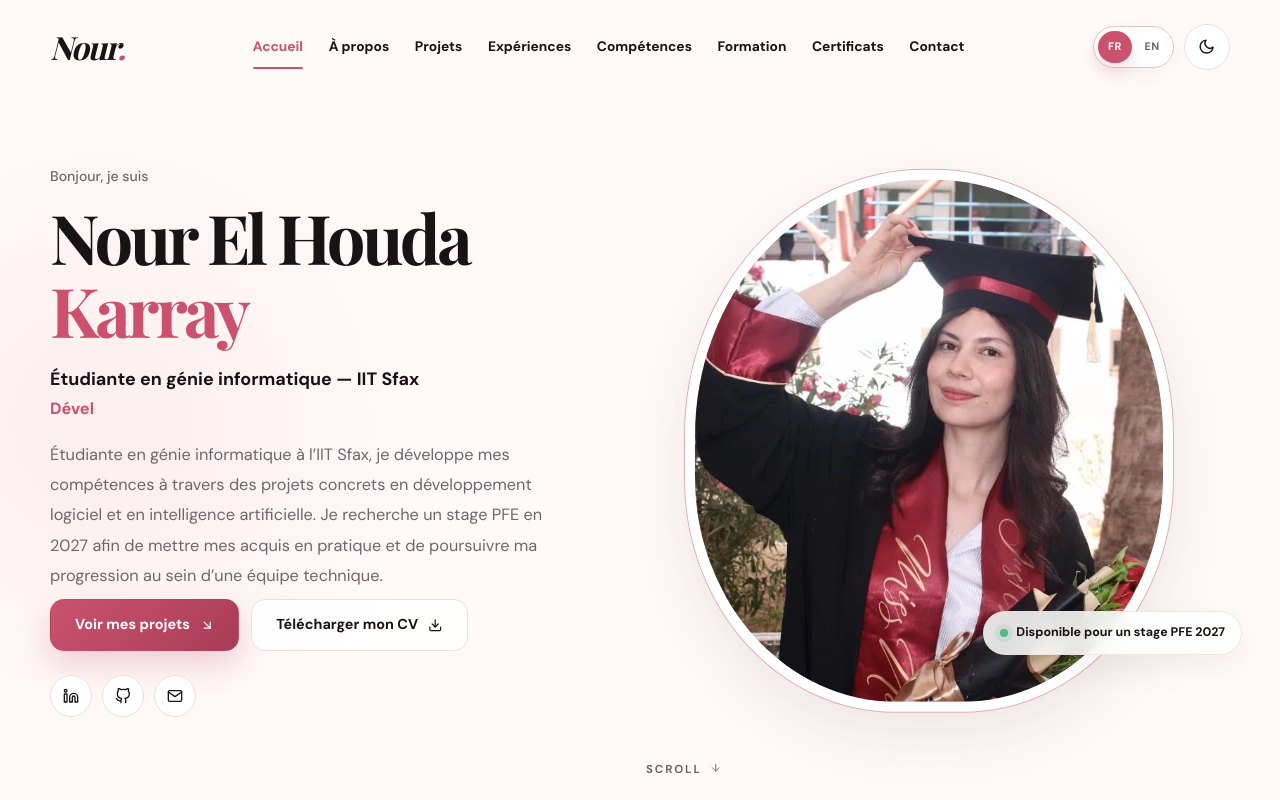
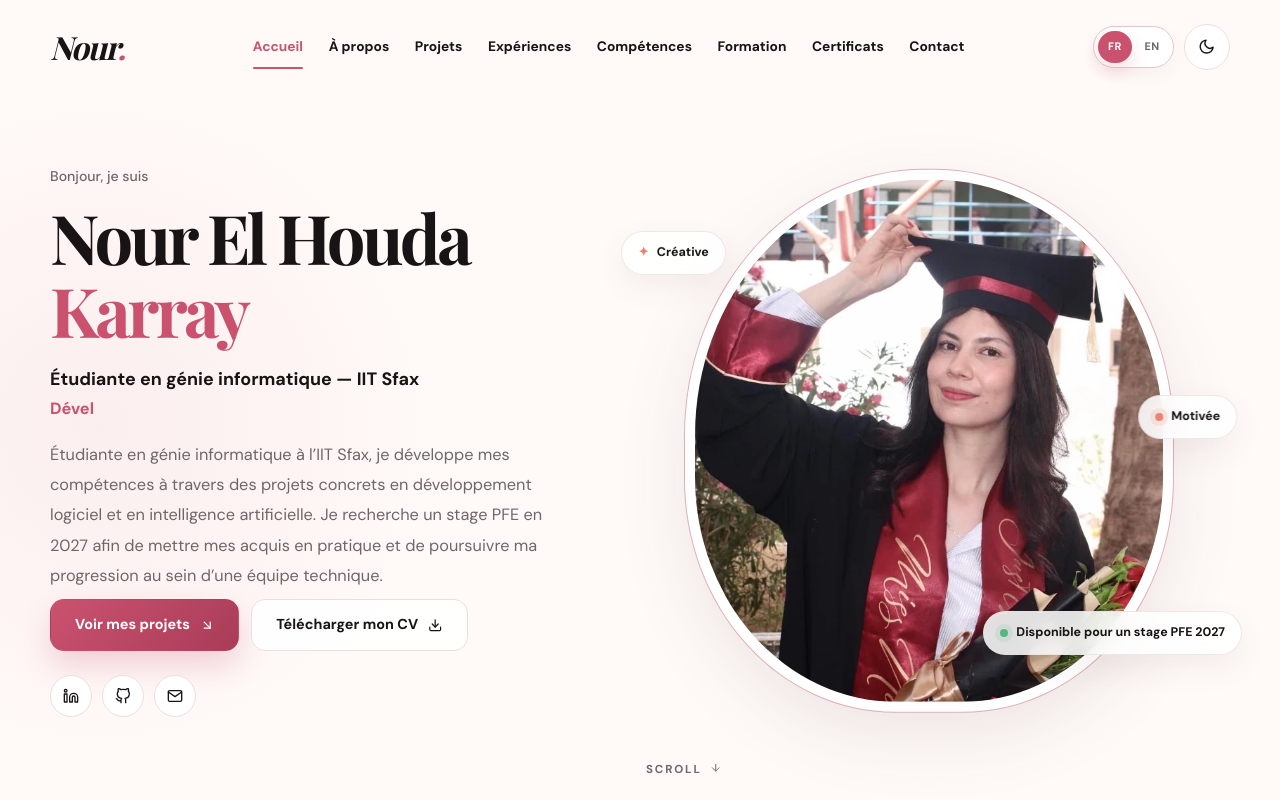
Before and after one commit to nour-karray/Software-Engineering-Portfolio, a React (Vite) app: page / in a window 1280 px wide. Shown: the top 800 px of the page. Built offline with nearby package versions, Linux system fonts and the light colour scheme.

Commit message:
Restore hero portrait badges

```diff
--- a/src/components/Hero.jsx
+++ b/src/components/Hero.jsx
@@ -127,11 +127,25 @@ function Hero() {
             </div>
           </div>
           <motion.div
+            className="floating-tag floating-tag--top"
+            animate={reduceMotion ? undefined : { y: [0, -9, 0] }}
+            transition={reduceMotion ? undefined : { duration: 4, repeat: Infinity, ease: "easeInOut" }}
+          >
+            <span>✦</span> {t.hero.creative}
+          </motion.div>
+          <motion.div
             className="floating-tag floating-tag--bottom"
             animate={reduceMotion ? undefined : { y: [0, 9, 0] }}
             transition={reduceMotion ? undefined : { duration: 4.6, repeat: Infinity, ease: "easeInOut" }}
           >
             <span className="status-dot" /> {t.hero.availability}
+          </motion.div>
+          <motion.div
+            className="floating-tag floating-tag--side"
+            animate={reduceMotion ? undefined : { x: [0, 8, 0] }}
+            transition={reduceMotion ? undefined : { duration: 4.3, repeat: Infinity, ease: "easeInOut" }}
+          >
+            <span className="motivation-dot" /> {t.hero.motivated}
           </motion.div>
         </motion.div>
       </div>
--- a/src/data/translations.js
+++ b/src/data/translations.js
@@ -33,7 +33,9 @@ export const translations = {
       socialsLabel: "Réseaux sociaux",
       portraitAlt: "Portrait professionnel de Nour El Houda Karray",
       graduationAlt: "Nour El Houda Karray lors de sa remise de diplôme",
+      creative: "Créative",
       availability: "Disponible pour un stage PFE 2027",
+      motivated: "Motivée",
       scroll: "Scroll",
     },
     about: {
@@ -370,7 +372,9 @@ export const translations = {
       socialsLabel: "Social links",
       portraitAlt: "Professional portrait of Nour El Houda Karray",
       graduationAlt: "Nour El Houda Karray at her graduation ceremony",
+      creative: "Creative",
       availability: "Available for a 2027 final-year internship",
+      motivated: "Motivated",
       scroll: "Scroll",
     },
     about: {
```
